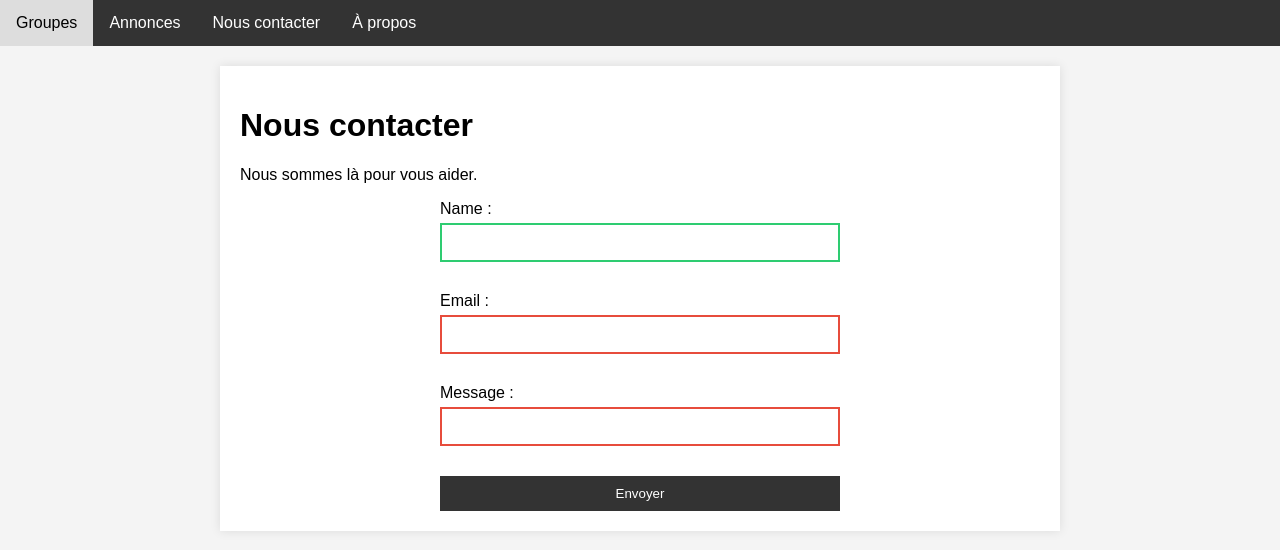
After one commit to slheddne/django-web-app, a Django app: page /contact_us/ in a window 1280 px wide. The commit adds this page. Shown: the top 550 px of the page. Run offline with Django 5.2, Linux system fonts and the light colour scheme.

Commit message:
Added & edited: Multiple files (MOOC in progress) + style

```diff
--- /dev/null
+++ b/merchex/listings/forms.py
@@ -0,0 +1,7 @@
+from django import forms
+
+
+class ContactUsForm(forms.Form):
+    name = forms.CharField(required=False)
+    email = forms.EmailField()
+    message = forms.CharField(max_length=1000)
--- a/merchex/listings/static/listings/styles.css
+++ b/merchex/listings/static/listings/styles.css
@@ -0,0 +1,102 @@
+/* styles.css */
+body {
+    font-family: 'Arial', sans-serif;
+    margin: 0;
+    padding: 0;
+    background-color: #f4f4f4;
+}
+
+nav {
+    background-color: #333;
+    overflow: hidden;
+}
+
+nav a {
+    float: left;
+    display: block;
+    color: white;
+    text-align: center;
+    padding: 14px 16px;
+    text-decoration: none;
+}
+
+nav a:hover {
+    background-color: #ddd;
+    color: black;
+}
+
+.content-container {
+    max-width: 800px;
+    margin: 20px auto;
+    padding: 20px;
+    background-color: #fff;
+    box-shadow: 0 0 10px rgba(0, 0, 0, 0.1);
+}
+
+form {
+    max-width: 400px;
+    margin: 0 auto;
+}
+
+form p {
+    margin-bottom: 15px;
+}
+
+form input[type="text"],
+form input[type="email"],
+form input[type="password"],
+form textarea {
+    width: 100%;
+    padding: 10px;
+    margin-bottom: 10px;
+    box-sizing: border-box;
+}
+
+form input[type="submit"] {
+    background-color: #333;
+    color: #fff;
+    padding: 10px 15px;
+    border: none;
+    cursor: pointer;
+}
+
+form input[type="submit"]:hover {
+    background-color: #555;
+}
+
+form input[type="text"]:invalid,
+form input[type="email"]:invalid,
+form input[type="password"]:invalid,
+form textarea:invalid {
+    border: 2px solid #e74c3c;  /* Couleur rouge pour indiquer l'erreur */
+}
+
+form input[type="text"]:valid,
+form input[type="email"]:valid,
+form input[type="password"]:valid,
+form textarea:valid {
+    border: 2px solid #2ecc71;  /* Couleur verte pour indiquer la validité */
+}
+
+form div.form-field {
+    margin-bottom: 20px;
+}
+
+form label {
+    display: block;
+    margin-bottom: 5px;
+}
+
+form input,
+form textarea {
+    width: 100%;
+    padding: 10px;
+    box-sizing: border-box;
+}
+
+form span.error-message {
+    display: block;
+    color: #e74c3c;
+    font-size: 14px;
+    margin-top: 5px;
+}
--- a/merchex/listings/templates/listings/about-us.html
+++ b/merchex/listings/templates/listings/about_us.html
@@ -2,7 +2,7 @@
 
 {% block content %}
 
-<h1>Hello Django !</h1>
-<p>À propos de nous...</p>
+<h1>MerchEx</h1>
+<p>{% lorem 3 p random %}</p>
 
 {% endblock %}
--- a/merchex/listings/templates/listings/base.html
+++ b/merchex/listings/templates/listings/base.html
@@ -1,14 +1,23 @@
 {% load static %}
 
-<html>
-<head><title>Merchex</title>
+<!DOCTYPE html>
+<html lang="fr">
+<head>
+    <meta charset="UTF-8">
+    <meta http-equiv="X-UA-Compatible" content="IE=edge">
+    <meta name="viewport" content="width=device-width, initial-scale=1.0">
+    <title>Merchex</title>
     <link rel="stylesheet" href="{% static 'listings/styles.css' %}"/>
 </head>
 <body>
-<nav>
-    <a href="{% url 'band-list' %}">Groupes</a>
-    <a href="{% url 'listing-list' %}">Annonces</a>
-</nav>
-{% block content %}{% endblock %}
+    <nav>
+        <a href="{% url 'band-list' %}">Groupes</a>
+        <a href="{% url 'listing-list' %}">Annonces</a>
+        <a href="{% url 'contact-us' %}">Nous contacter</a>
+        <a href="{% url 'about-us' %}">À propos</a>
+    </nav>
+    <div class="content-container">
+        {% block content %}{% endblock %}
+    </div>
 </body>
 </html>
--- a/merchex/listings/templates/listings/contact-us.html
+++ /dev/null
@@ -1,2 +0,0 @@
-<h1>Hello Django !</h1>
-<p>Contactez-nous !</p>
--- /dev/null
+++ b/merchex/listings/templates/listings/contact_us.html
@@ -0,0 +1,23 @@
+{% extends 'listings/base.html' %}
+
+{% block content %}
+
+<h1>Nous contacter</h1>
+
+<p>Nous sommes là pour vous aider.</p>
+
+<form action="" method="post" novalidate>
+    {% csrf_token %}
+    {% for field in form %}
+        <div class="form-field">
+            <label>{{ field.label }} :</label>
+            {{ field }}
+            {% if field.errors %}
+                <span class="error-message">{{ field.errors.0 }}</span>
+            {% endif %}
+        </div>
+    {% endfor %}
+    <input type="submit" value="Envoyer">
+</form>
+
+{% endblock %}
--- a/merchex/listings/views.py
+++ b/merchex/listings/views.py
@@ -1,6 +1,8 @@
 from django.http import HttpResponse
-from django.shortcuts import render, get_object_or_404
+from django.shortcuts import render, get_object_or_404, redirect
 from listings.models import Band, Listing
+from listings.forms import ContactUsForm
+from django.core.mail import send_mail
 
 
 def band_list(request):
@@ -16,7 +18,7 @@ def band_detail(request, id):
 
 
 def about(request):
-    return render(request, 'listings/about-us.html')
+    return render(request, 'listings/about_us.html')
 
 
 def listings(request):
@@ -32,8 +34,25 @@ def listing_detail(request, id):
 
 
 def contact(request):
-    return render(request, 'listings/contact-us.html')
+    if request.method == 'POST':
+        form = ContactUsForm(request.POST)
+
+        if form.is_valid():
+            send_mail(
+                subject=f'Message from {form.cleaned_data["name"] or "anonyme"} via MerchEx - Contact Us form',
+                message=form.cleaned_data['message'],
+                from_email=form.cleaned_data['email'],
+                recipient_list=['31400rng@gmail.com'],
+            )
+            return redirect('email-sent')
+    else:
+        form = ContactUsForm()
+    return render(request, 'listings/contact_us.html', {'form': form})
 
 
 def custom_404(request, exception):
     return render(request, 'listings/404.html', {'exception': exception}, status=404)
+
+
+def email_sent(request):
+    return render(request, 'listings/email_sent.html')
--- a/merchex/merchex/urls.py
+++ b/merchex/merchex/urls.py
@@ -22,10 +22,11 @@ urlpatterns = [
     path('admin/', admin.site.urls),
     path('bands/', views.band_list, name='band-list'),
     path('bands/<int:id>/', views.band_detail, name='band-detail'),
-    path('about-us/', views.about),
+    path('about_us/', views.about, name='about-us'),
     path('listings/', views.listings, name='listing-list'),
     path('listings/<int:id>/', views.listing_detail, name='listing-detail'),
-    path('contact-us/', views.contact)
+    path('contact_us/', views.contact, name='contact-us'),
+    path('email_sent/', views.email_sent, name='email-sent'),
 ]
 
 handler404 = 'listings.views.custom_404'
```
Also changed, not shown: merchex/listings/templates/listings/email_sent.html (added, +8 -0 lines), merchex/merchex/settings.py (+2 -6 lines).
